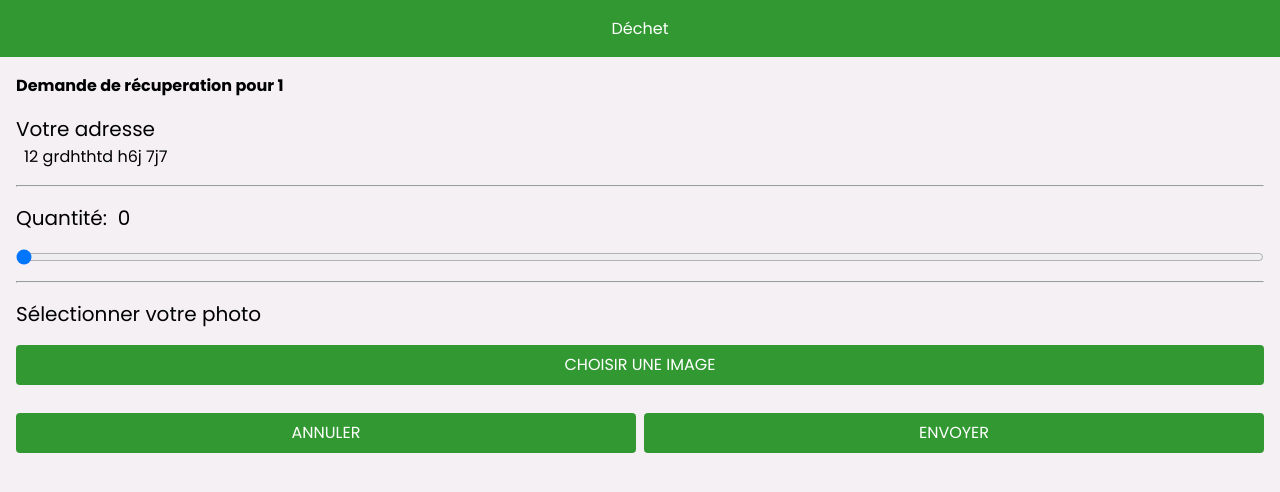
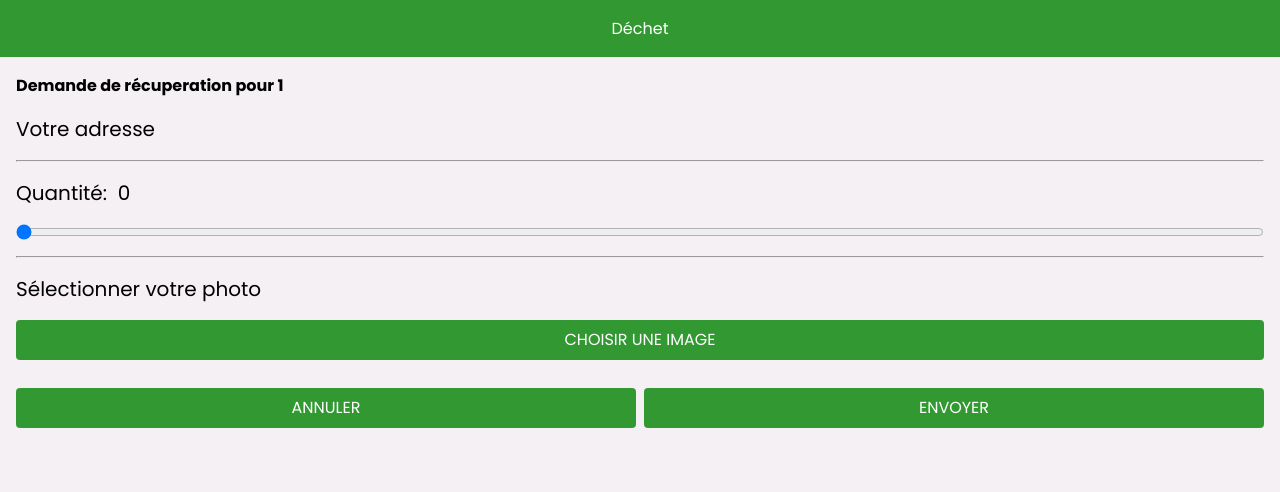
Before and after one commit to nico14916/waste-alpha, a Vue app in the folder app/: page /form/1 in a window 1280 px wide. Shown: the top 492 px of the page. Built offline with nearby package versions, Linux system fonts and the light colour scheme.

Commit message:
variables

```diff
--- a/app/src/components/Adress.vue
+++ b/app/src/components/Address.vue
@@ -1,12 +1,12 @@
 <template>
   <div>
     <p class="categorie">Votre adresse</p>
-    <p class="info">{{ adress }}</p>
+    <p class="info">{{ address }}</p>
   </div>
 </template>
 
 <script>
-export default { name: "Adress", props: ["adress"] };
+export default { name: "Address", props: ["address"] };
 </script>
 
 <style lang="scss" scoped>
--- a/app/src/components/Quantity.vue
+++ b/app/src/components/Quantity.vue
@@ -1,7 +1,14 @@
 <template>
   <div>
     <pre>Quantité:  {{ quantity }}</pre>
-    <input type="range" v-model="quantity" min="0" max="100" step="1" />
+    <input
+      type="range"
+      v-model="quantity"
+      @change="onChange($event)"
+      min="0"
+      max="100"
+      step="1"
+    />
     <p></p>
   </div>
 </template>
@@ -11,6 +18,11 @@ export default {
   name: "Quantity",
   data() {
     return { quantity: 0 };
+  },
+  methods: {
+    onChange() {
+      this.$emit("quantity", this.quantity);
+    },
   },
 };
 </script>
--- a/app/src/views/Form.vue
+++ b/app/src/views/Form.vue
@@ -1,9 +1,9 @@
 <template>
   <div>
     <p>Demande de récuperation pour {{ type }}</p>
-    <Adress :adress="adress" />
+    <Address :address="address" />
     <hr />
-    <Quantity />
+    <Quantity v-on:quantity="setQuantity" />
     <hr />
     <AddImg />
     <div class="choise">
@@ -16,19 +16,22 @@
 </template>
 
 <script>
-import Adress from "../components/Adress.vue";
+import Address from "../components/Address.vue";
 import Quantity from "../components/Quantity.vue";
 import AddImg from "@/components/AddImg.vue";
 
 export default {
   name: "Form",
-  components: { Adress, Quantity, AddImg },
+  components: { Address, Quantity, AddImg },
   data() {
-    return { type: this.$route.params.waste, adress: "12 grdhthtd h6j 7j7" };
+    return { type: this.$route.params.waste, address: "", quantity: 0 };
   },
   methods: {
     send() {
       this.$router.push({ name: "Home" });
+    },
+    setQuantity(quantityToAdd) {
+      this.quantity = quantityToAdd;
     },
   },
 };
```
